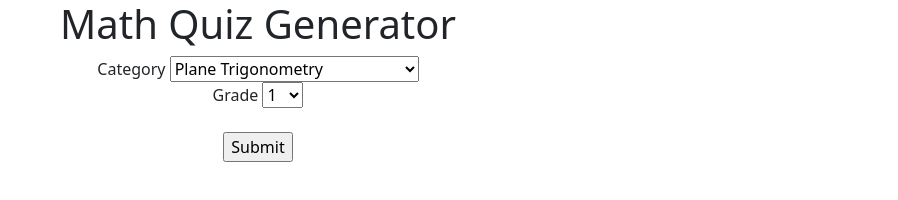
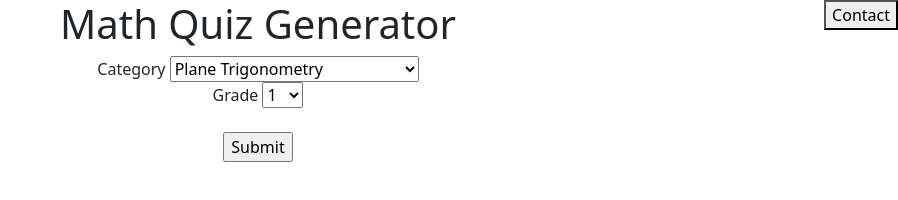
Before and after one commit to sidPhoenix17/math-quiz-generator, a plain HTML site: page index.html in a window 1280 px wide. Shown: the whole page, without its empty margins (382-1280 px from the left). Drawn offline with nearby package versions, Linux system fonts and the light colour scheme.

Commit message:
Added contact info

```diff
--- a/index.html
+++ b/index.html
@@ -12,6 +12,11 @@
 
 <div style="text-align: center;">
 <h1>Math Quiz Generator</h1>
+<div style="position: absolute; top: 0; right: 0;">
+  <a href="https://twitter.com/TheBengaluruGuy">
+    <button>Contact</button>
+  </a>
+</div>
 
 <form>
 <label for="category">Category</label>
```
